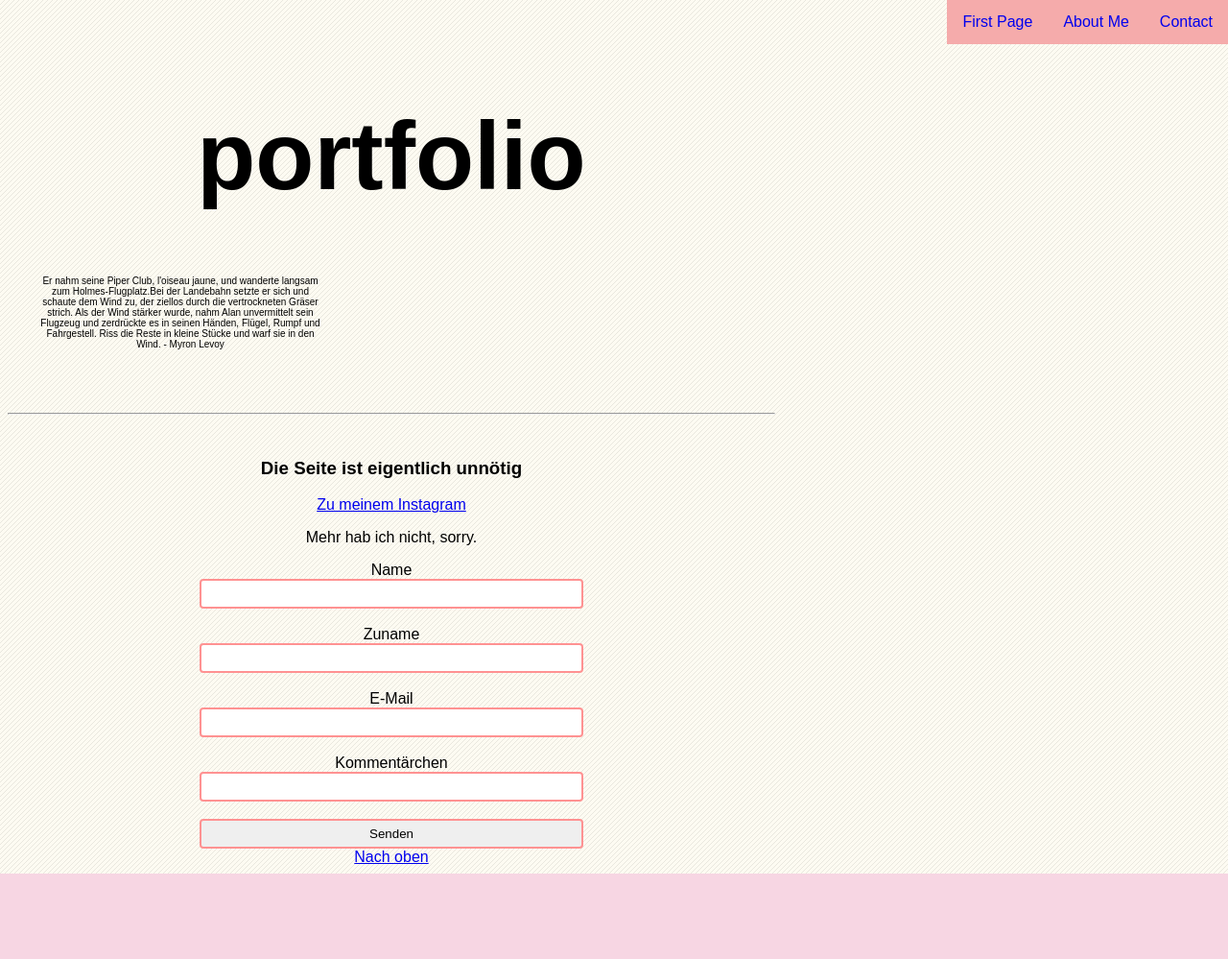
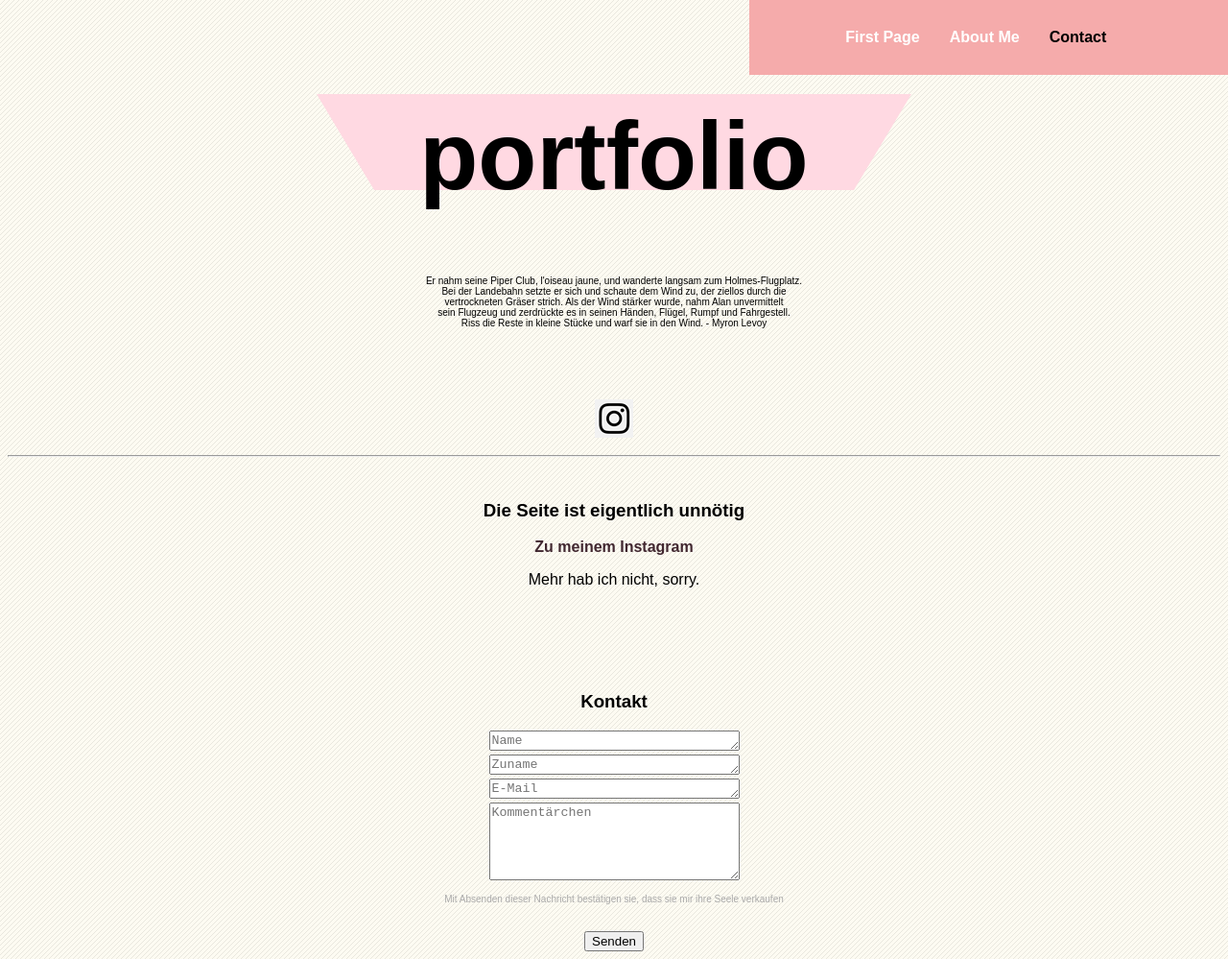
Before and after one commit to alinakle/GIS2020, a plain HTML site: page Aufgabe03/contact.html in a window 1280 px wide. Shown: the whole page at 96% size. Before the commit the page ends 910 px from the top, so only its background shows below. Drawn offline with Linux system fonts and the light colour scheme.

Commit message:
Aufgabe03 Fertig Baba

```diff
--- a/Aufgabe03/contact.html
+++ b/Aufgabe03/contact.html
@@ -10,53 +10,51 @@
     <header>
         <div id="topic">
             <h1>portfolio</h1>
-            <p>Er nahm seine Piper Club, l'oiseau jaune, und wanderte langsam zum Holmes-Flugplatz.Bei der Landebahn setzte er sich und schaute dem Wind zu,
-                der ziellos durch die vertrockneten Gräser strich. Als der Wind stärker wurde, nahm Alan unvermittelt sein Flugzeug und zerdrückte es in seinen Händen, Flügel,
-                Rumpf und Fahrgestell. Riss die Reste in kleine Stücke und warf sie in den Wind. - Myron Levoy
+            <p >Er nahm seine Piper Club, l'oiseau jaune, und wanderte langsam zum Holmes-Flugplatz. <br>
+                Bei der Landebahn setzte er sich und schaute dem Wind zu, der ziellos durch die <br>
+                vertrockneten Gräser strich. Als der Wind stärker wurde, nahm Alan unvermittelt <br>
+                sein Flugzeug und zerdrückte es in seinen Händen, Flügel, Rumpf und Fahrgestell. <br>
+                Riss die Reste in kleine Stücke und warf sie in den Wind. - Myron Levoy
             </p>
-            <a href="https://www.instagram.com/alina.klini/" target="_blank" ><i class="fa fa-camera" style="font-size:24px"></i></a>
+            <br>
+            <a  href="https://www.instagram.com/alina.klini/" target="_blank" ><img class="UnterNav" src="instalogo.png" alt="Logos"></a>
         </div>
     </header>
-    <ul id="navbar">
-        <li><a href="portfolio.html" target="_blank">First Page</a></li>
-        <li><a href="aboutme.html" target="_blank">About Me</a></li>
-        <li><a href="contact.html" target="_blank">Contact</a></li>
-    </ul>
+    <div id="dreieck">
+
+    </div>
+    <div class="navbar">
+        <strong><a  href="portfolio.html">First Page</a></strong> &nbsp; &nbsp; &nbsp;
+        <strong><a href="aboutme.html">About Me</a></strong> &nbsp; &nbsp; &nbsp;
+        <strong><a id="momentan" href="contact.html">Contact</a></strong> &nbsp; &nbsp; &nbsp;
+    </div>
     <br>
     <hr>
     <br>
     <main>
-        <h3><a name="anker1">Die Seite ist eigentlich unnötig</a></h3>
+        <h3>Die Seite ist eigentlich unnötig</h3>
         <div>
-            <a href="https://www.instagram.com/alina.klini/" target="_blank" rel="noopener noreferrer">Zu meinem Instagram</a>
+            <a id="InstaLink" href="https://www.instagram.com/alina.klini/" target="_blank" rel="noopener noreferrer">Zu meinem Instagram</a>
             <p>Mehr hab ich nicht, sorry.</p>
+            <br>
+            <br>
+            <br>
+            <br>
         </div>
-        <div>
-            <label for="Name">Name</label>
-            <br>
-           <input type="text" name="Name" id="Name">
+        <div class="form">
+            <h3>Kontakt</h3>
+            <textarea name="Name" id="Name" cols="30" rows="1" placeholder="Name"></textarea>
            <br>
+           <textarea name="Zuname" id="Zuname" cols="30" rows="1" placeholder="Zuname"></textarea>
            <br>
-           <label for="Zuname">Zuname</label>
+           <textarea name="E-Mail" id="E-Mail" cols="30" rows="1" placeholder="E-Mail"></textarea>
            <br>
-           <input type="text" name="Zuname" id="Zuname">
+           <textarea name="Kommentärchen" id="Kommentärchen" cols="30" rows="5" placeholder="Kommentärchen"></textarea>
            <br>
-           <br>
-           <label for="E-Mail">E-Mail</label>
-           <br>
-           <input type="text" name="E-Mail" id="E-Mail">
-           <br>
-           <br>
-           <label for="Kommentärchen">Kommentärchen</label>
-           <br>
-           <input type="text" name="Kommentärchen" id="Kommentärchen">
-           <br>
+           <p id="Hinweis">Mit Absenden dieser Nachricht bestätigen sie, dass sie mir ihre Seele verkaufen</p>
            <br>
            <input type="submit" value="Senden"/>
         </div>
     </main>
-    <footer>
-        <a href="#anker1">Nach oben</a>
-    </footer>
 </body>
 </html>
--- a/Aufgabe03/style.css
+++ b/Aufgabe03/style.css
@@ -1,68 +1,67 @@
 body {
     background-image: url(bg.png);
-    font-family: sans-serif ;
+    font-family: sans-serif;
+    color: black;
+
     text-align: center;
-    width: 800px;
 }
 
-#down-triangle {
-  margin-top: 0;
+#dreieck {
+  margin-top: -400px;
   margin-left: auto;
   margin-right: auto;
-  width: 800;
-  height: 800;
-  border-top: 80px solid rgb(255, 217, 226);
+  width: 500px;
+  height: 250px;
+  border-top: 100px solid rgb(255, 217, 226);
   border-left: 60px solid transparent;
   border-right: 60px solid transparent;
+  z-index: 5;
 }
 
-#navbar{
-  list-style-type: none;
-  margin: 0;
-  padding: 0;
-  overflow: hidden;
+.UnterNav:hover{
+  transform:scale(1.4)
+}
+
+.navbar{
+  padding: 30px 100px 30px 100px;
   background-color:rgb(245, 171, 171);
   position: fixed;
   top: 0;
   right: 0;
 }
 
-#navbar li {
-    float: left;
-  }
-
-#navbar li a {
-  display: block;
-  color: rgb(255, 255, 255), 255);
-  text-align: center;
-  padding: 14px 16px;
-  text-decoration: none;
+.navbar a:hover {
+  font-style: italic;
 }
 
 #momentan{
-background-color:rgb(245, 200, 200);
+color:black;
 }
 
-#navbar li a:hover {
-  background-color: rgb(243, 144, 144);
+a{
+  text-decoration: none;
+  color: white;
 }
 
   #topic{
     font-size: 50px;
     color: none;
     padding: 30px;
-    text-align: center;
+    z-index: 10;
+
   }
   #topic p{
-    width: 300px;
     font-size: 10px;
     text-align: center;
+
   }
 
-  input{
-    width: 50%;
-  padding: 6px 15px;
-  box-sizing: border-box;
-    border: 2px solid rgb(255, 146, 146);
-  border-radius: 4px;
+  #InstaLink{
+    color: rgb(65, 39, 48);
+    font-weight: bold;
   }
+
+ #Hinweis{
+   font-size: 10px;
+   color: rgb(170, 170, 170);
+ }
```
Also changed, not shown: Aufgabe03/aboutme.html (+16 -10 lines), Aufgabe03/portfolio.html (+16 -10 lines), Aufgabe03/Foto.jpg (added), Aufgabe03/Originals/instalogo.png (added), Aufgabe03/instalogo.png (added), 1 other file.
